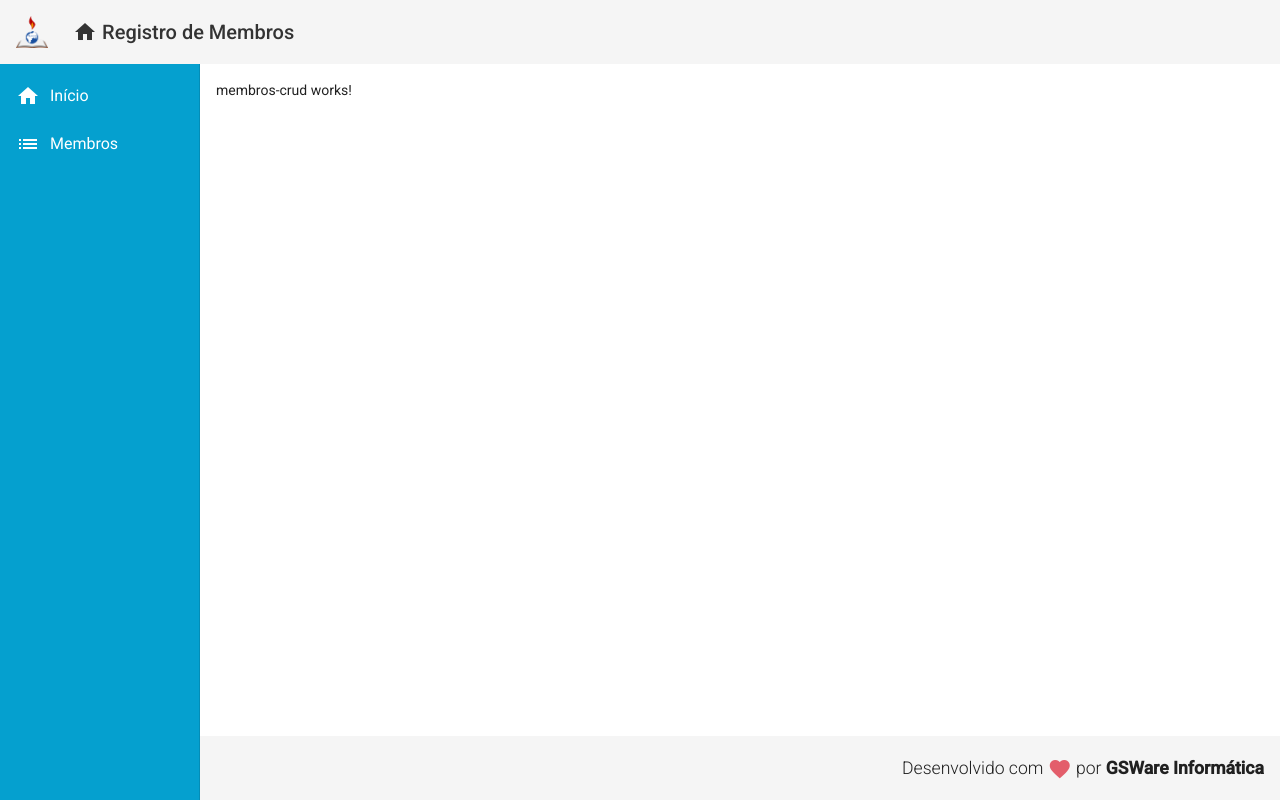
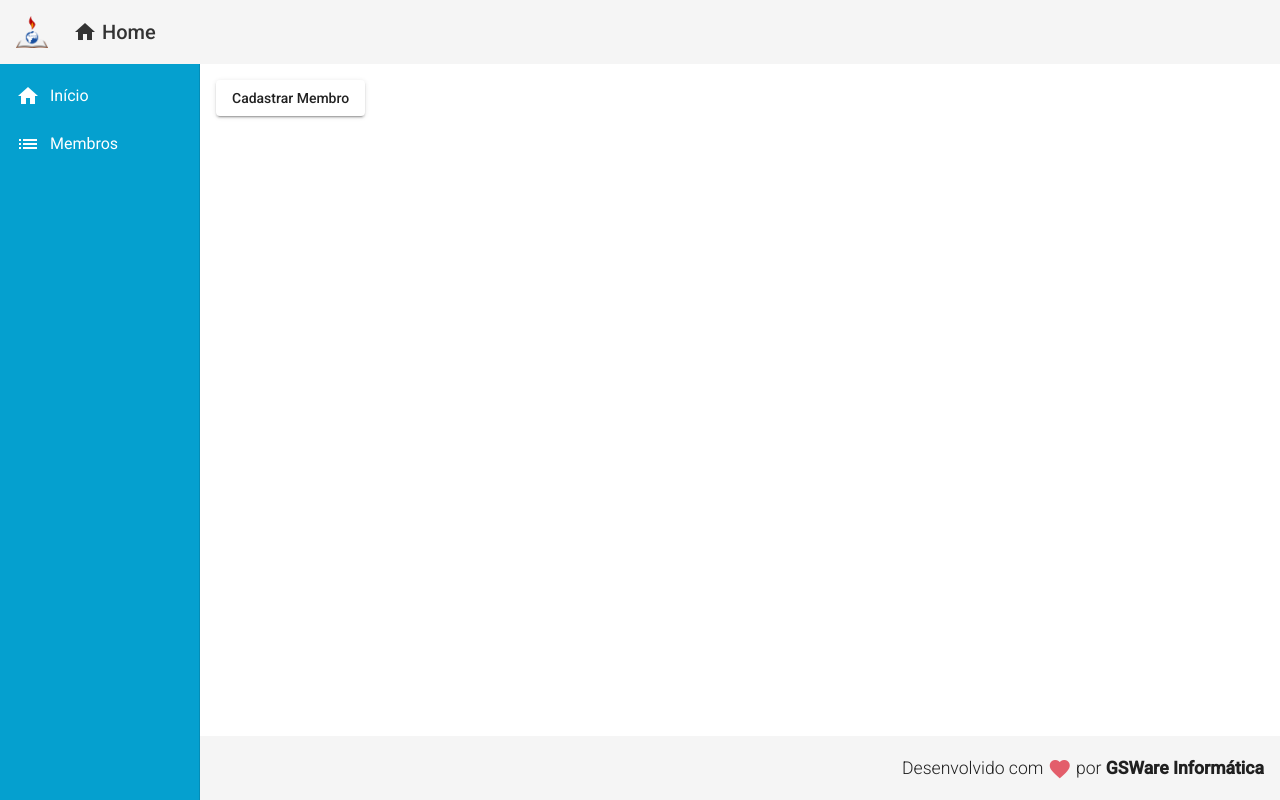
Before and after one commit to gabriel-mars/registro-membros, an Angular app in the folder registro-membros/: page /membros in a window 1280 px wide. Built offline with nearby package versions, Linux system fonts and the light colour scheme.

Commit message:
Início da implementação do cadastro de membros

```diff
--- a/registro-membros/angular.json
+++ b/registro-membros/angular.json
@@ -123,5 +123,8 @@
       }
     }
   },
-  "defaultProject": "registro-membros"
+  "defaultProject": "registro-membros",
+  "cli": {
+    "analytics": false
+  }
 }
--- a/registro-membros/src/app/app-routing.module.ts
+++ b/registro-membros/src/app/app-routing.module.ts
@@ -1,8 +1,8 @@
+import { MembroCreateComponent } from './components/membro/membro-create/membro-create.component';
 import { NgModule } from '@angular/core';
 import { Routes, RouterModule } from '@angular/router';
 import { HomeComponent } from './views/home/home.component';
 import { MembrosCrudComponent } from './views/membros-crud/membros-crud.component';
-
 
 const routes: Routes = [
   {
@@ -12,6 +12,10 @@ const routes: Routes = [
   {
     path: "membros",
     component: MembrosCrudComponent
+  },
+  {
+    path: "membros/create",
+    component: MembroCreateComponent
   }
 ];
 
--- /dev/null
+++ b/registro-membros/src/app/components/membro/membro-create/membro-create.component.html
@@ -0,0 +1 @@
+<p>membro-create works!</p>
--- /dev/null
+++ b/registro-membros/src/app/components/membro/membro-create/membro-create.component.ts
@@ -0,0 +1,15 @@
+import { Component, OnInit } from '@angular/core';
+
+@Component({
+  selector: 'app-membro-create',
+  templateUrl: './membro-create.component.html',
+  styleUrls: ['./membro-create.component.css']
+})
+export class MembroCreateComponent implements OnInit {
+
+  constructor() { }
+
+  ngOnInit(): void {
+  }
+
+}
--- /dev/null
+++ b/registro-membros/src/app/components/membro/membro.model.ts
@@ -0,0 +1,5 @@
+export interface Membro {
+    id?: number
+    nome: string
+    congregacao: string
+}
--- a/registro-membros/src/app/components/template/header/header.component.html
+++ b/registro-membros/src/app/components/template/header/header.component.html
@@ -9,7 +9,7 @@
             <i class="material-icons">
                 home
             </i>
-            Registro de Membros
+            Home
         </a>
     </span>
 </mat-toolbar>
--- a/registro-membros/src/app/components/template/nav/nav.component.html
+++ b/registro-membros/src/app/components/template/nav/nav.component.html
@@ -8,7 +8,7 @@
                 </i>
                 Início
             </a>
-            <a mat-list-item  routerLink="/membros">
+            <a mat-list-item routerLink="/membros">
                 <i class="material-icons">
                     list
                 </i>
--- a/registro-membros/src/app/views/membros-crud/membros-crud.component.html
+++ b/registro-membros/src/app/views/membros-crud/membros-crud.component.html
@@ -1 +1,3 @@
-<p>membros-crud works!</p>
+<button mat-raised-button (click)="navigateToMembroCreate()">
+    Cadastrar Membro
+</button>
--- a/registro-membros/src/app/views/membros-crud/membros-crud.component.ts
+++ b/registro-membros/src/app/views/membros-crud/membros-crud.component.ts
@@ -1,4 +1,5 @@
 import { Component, OnInit } from '@angular/core';
+import { Router } from '@angular/router';
 
 @Component({
   selector: 'app-membros-crud',
@@ -7,9 +8,12 @@ import { Component, OnInit } from '@angular/core';
 })
 export class MembrosCrudComponent implements OnInit {
 
-  constructor() { }
+  constructor(private router: Router) { }
 
   ngOnInit(): void {
   }
 
+  navigateToMembroCreate(): void {
+    this.router.navigate(['/membros/create']);
+  }
 }
```
Also changed, not shown: registro-membros/src/app/app.module.ts (+6 -2 lines), registro-membros/src/app/components/membro/membro-create/membro-create.component.css (added), 1 other file (tests, documents, lock files or other folders).
